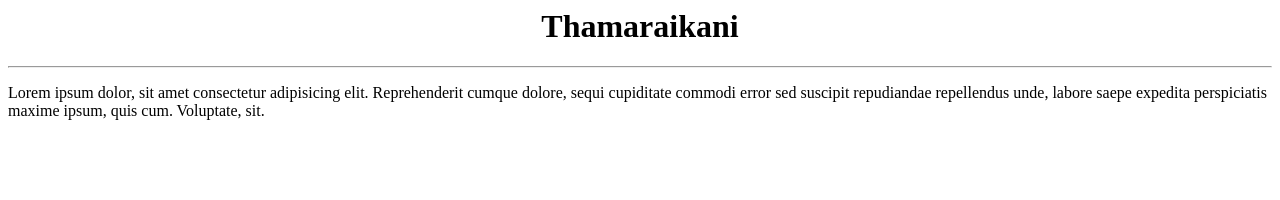
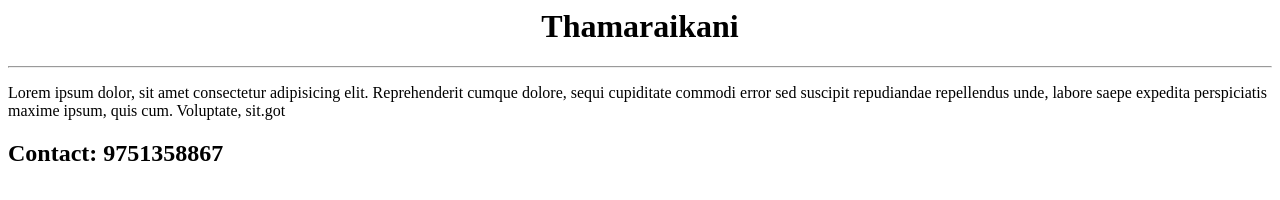
Before and after one commit to Thamaraikani333/exa, a plain HTML site: page index.html in a window 1280 px wide. Drawn offline with Linux system fonts and the light colour scheme.

Commit message:
added ph number

```diff
--- a/index.html
+++ b/index.html
@@ -3,5 +3,6 @@
 </center>
 <hr>
 <p>
-  Lorem ipsum dolor, sit amet consectetur adipisicing elit. Reprehenderit cumque dolore, sequi cupiditate commodi error sed suscipit repudiandae repellendus unde, labore saepe expedita perspiciatis maxime ipsum, quis cum. Voluptate, sit.
+  Lorem ipsum dolor, sit amet consectetur adipisicing elit. Reprehenderit cumque dolore, sequi cupiditate commodi error sed suscipit repudiandae repellendus unde, labore saepe expedita perspiciatis maxime ipsum, quis cum. Voluptate, sit.got
 </p>
+<h2>Contact: 9751358867</h2>
```
